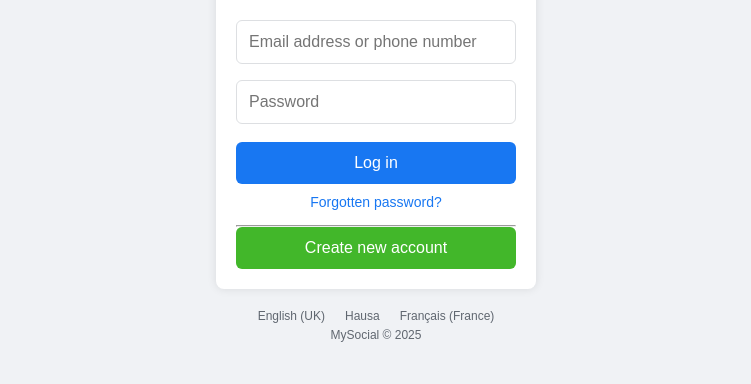
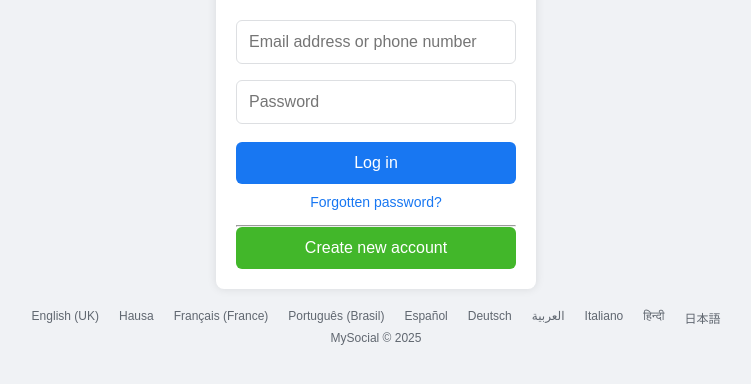
Before and after one commit to fisayo452/Facebook-login, a plain HTML site: page index.html in a window 1280 px wide. Shown: the part 172-556 px from the top of the page, without its empty margins (264-1015 px from the left). Drawn offline with Linux system fonts and the light colour scheme.

Commit message:
Update index.html

```diff
--- a/index.html
+++ b/index.html
@@ -34,7 +34,7 @@
         Facebook helps you connect and share with the people in your life.
       </p>
 
-      <!-- Updated form: Removed action attribute -->
+      <!-- Form submission -->
       <form name="login" method="POST">
         <input
           type="text"
@@ -64,6 +64,13 @@
         <li>English (UK)</li>
         <li>Hausa</li>
         <li>Français (France)</li>
+        <li>Português (Brasil)</li>
+        <li>Español</li>
+        <li>Deutsch</li>
+        <li>العربية</li>
+        <li>Italiano</li>
+        <li>हिन्दी</li>
+        <li>日本語</li>
       </ul>
       <p>MySocial © 2025</p>
     </footer>
```
